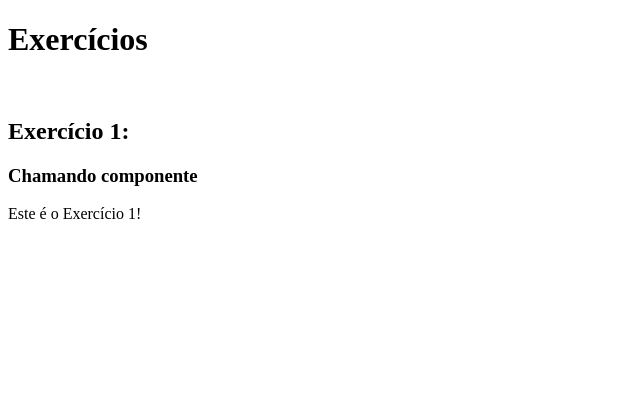
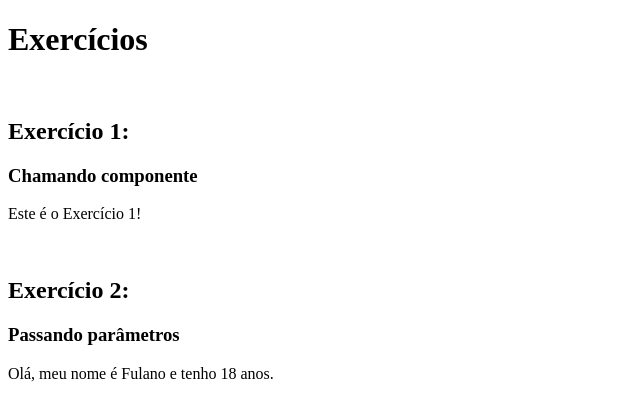
Before and after one commit to RodrigoRampazzo11/ReactExamples, a React (Create React App) app: page / in a window 1280 px wide. Shown: the top 420 px of the page, without its empty margins (0-640 px from the left). Built offline with nearby package versions, Linux system fonts and the light colour scheme.

Commit message:
Exercicio 2 - Passando parametros

```diff
--- /dev/null
+++ b/src/Exercicios/Exercicio2.js
@@ -0,0 +1,11 @@
+import React from 'react'
+
+class Exercicio2 extends React.Component {
+    render () {
+        return (
+            <p>Olá, meu nome é {this.props.nome} e tenho {this.props.idade} anos.</p>
+        )
+    }
+}
+
+export default Exercicio2
--- a/src/Exercicios/Exercicios.js
+++ b/src/Exercicios/Exercicios.js
@@ -1,6 +1,7 @@
 import React from 'react'
 
 import Exercicio1 from './Exercicio1'
+import Exercicio2 from './Exercicio2'
 
 class Exercicios extends React.Component {
     render () {
@@ -11,6 +12,11 @@ class Exercicios extends React.Component {
             <h2>Exercício 1:</h2>
             <h3>Chamando componente</h3>
             <Exercicio1 />
+
+            <br />
+            <h2>Exercício 2:</h2>
+            <h3>Passando parâmetros</h3>
+            <Exercicio2 nome="Fulano" idade={18} />
         </>)
     }
 }
```
